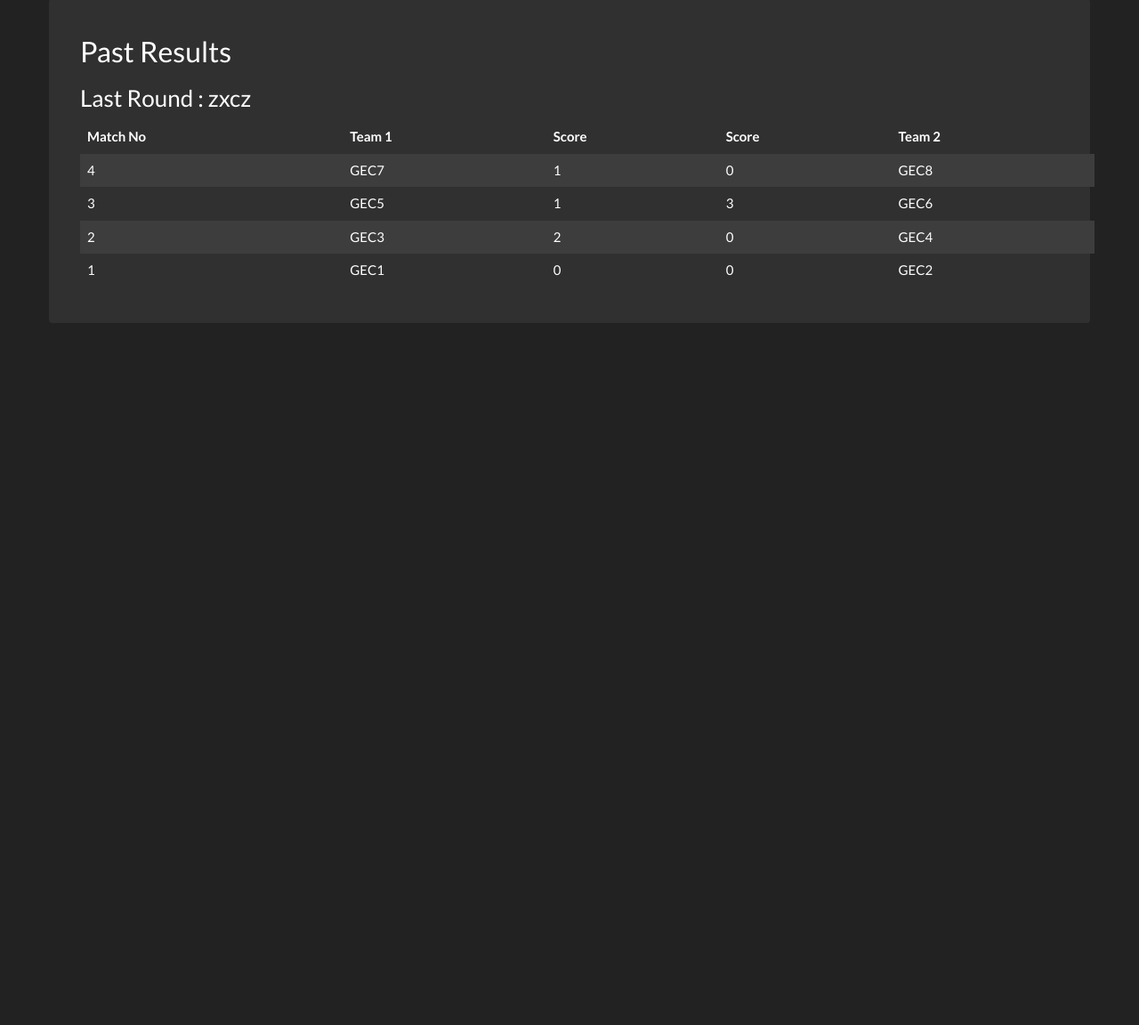
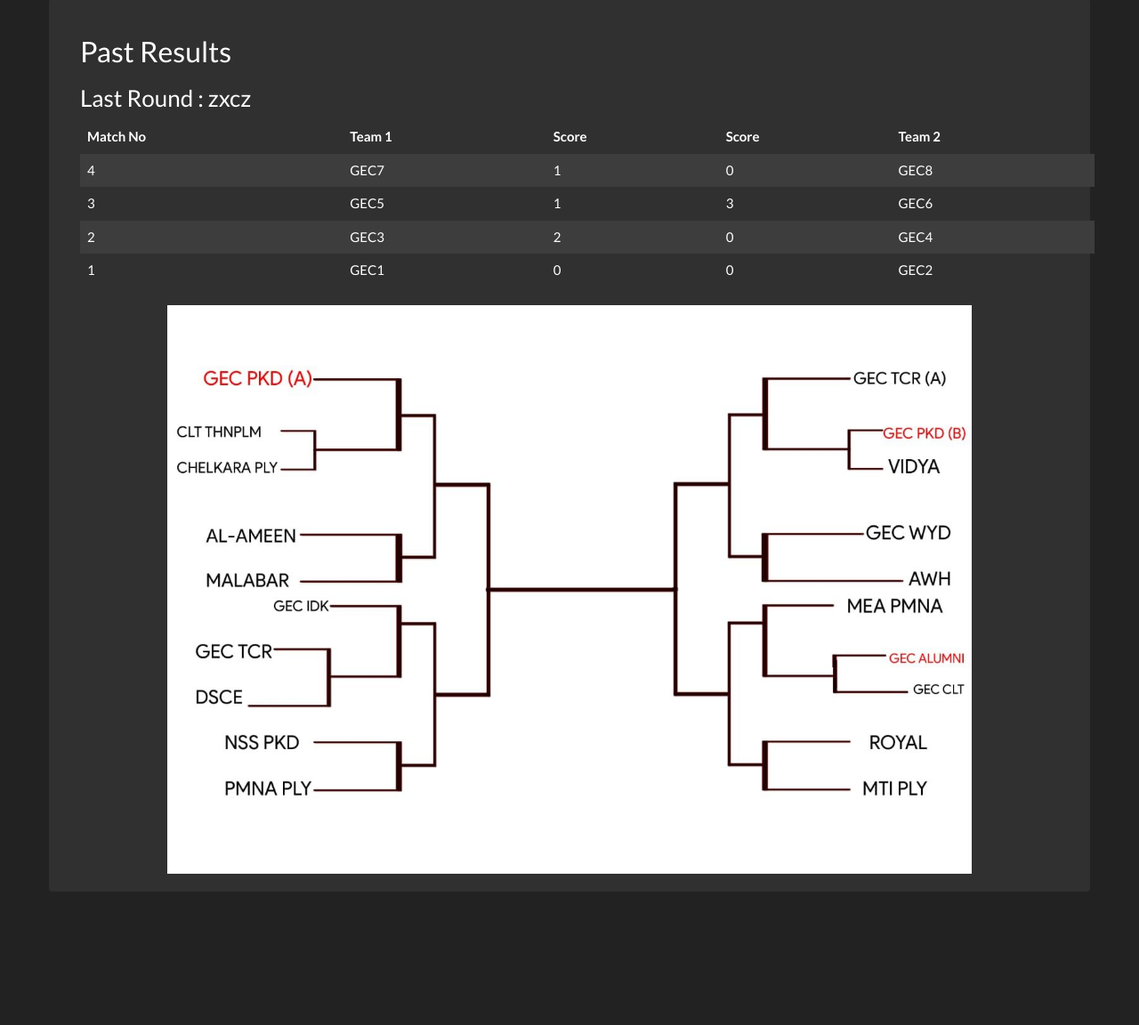
Before and after one commit to rejuls/sarang, a Django app: page /results/ in a window 1280 px wide. Shown: the part 82-1234 px from the top of the page at 89% size. Before the commit the page ends 445 px from the top, so only its background shows below. Run offline with Django 3.2, Linux system fonts and the light colour scheme; data comes from the database, SQL or seed files in the repository; some libraries are stand-ins or nearby versions.

Commit message:
fixture added

```diff
--- a/score/templates/results.html
+++ b/score/templates/results.html
@@ -35,5 +35,6 @@
     {% endif %}
   </tbody>
 </table>
-</div>
+</div><center>
+<img src="/static/images/fixture.jpg" class="img-responsive" style="max-width: 80%;"></center>
 {% endblock content %}
```
Also changed, not shown: static/images/fixture.jpg (added).
